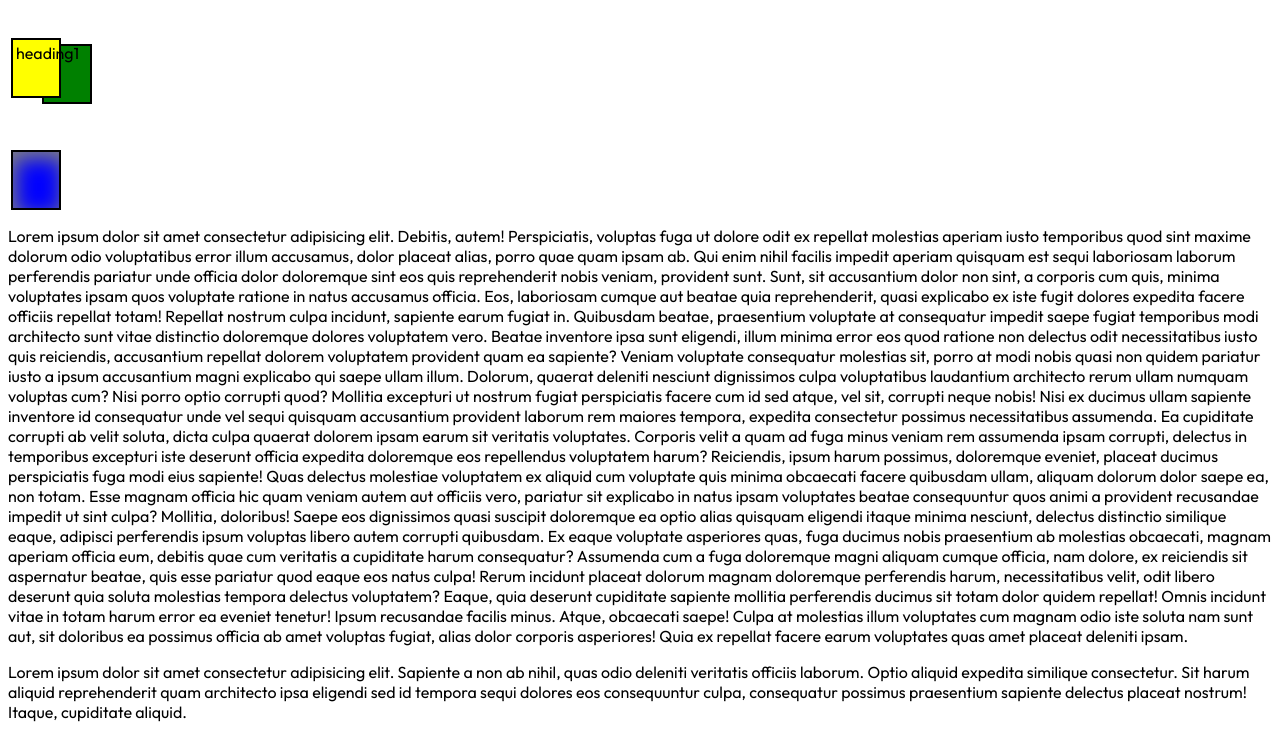
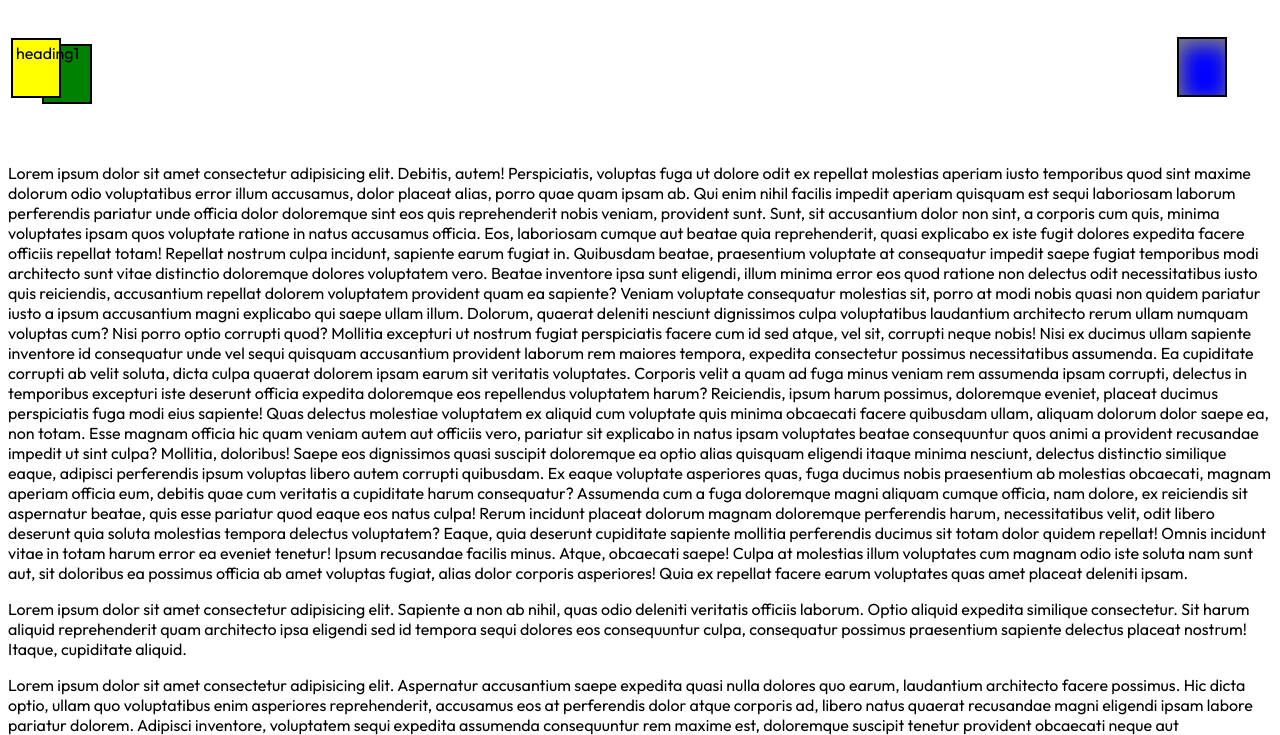
Before and after one commit to zeenathkousar/HTML-Github, a plain HTML site: page fixedposition.html in a window 1280 px wide. Shown: the top 735 px of the page. Drawn offline with Linux system fonts and the light colour scheme; a web font is replaced by a local one.

Commit message:
commited

```diff
--- a/fixedposition.html
+++ b/fixedposition.html
@@ -56,12 +56,12 @@
         }
 
 
-        /* #box-3{
+        #box-3{
             background-color: blue;
             position: fixed;
             bottom: 0px;
             right: 50px;
-        } */
+        }
     </style>
 </head>
 
```
